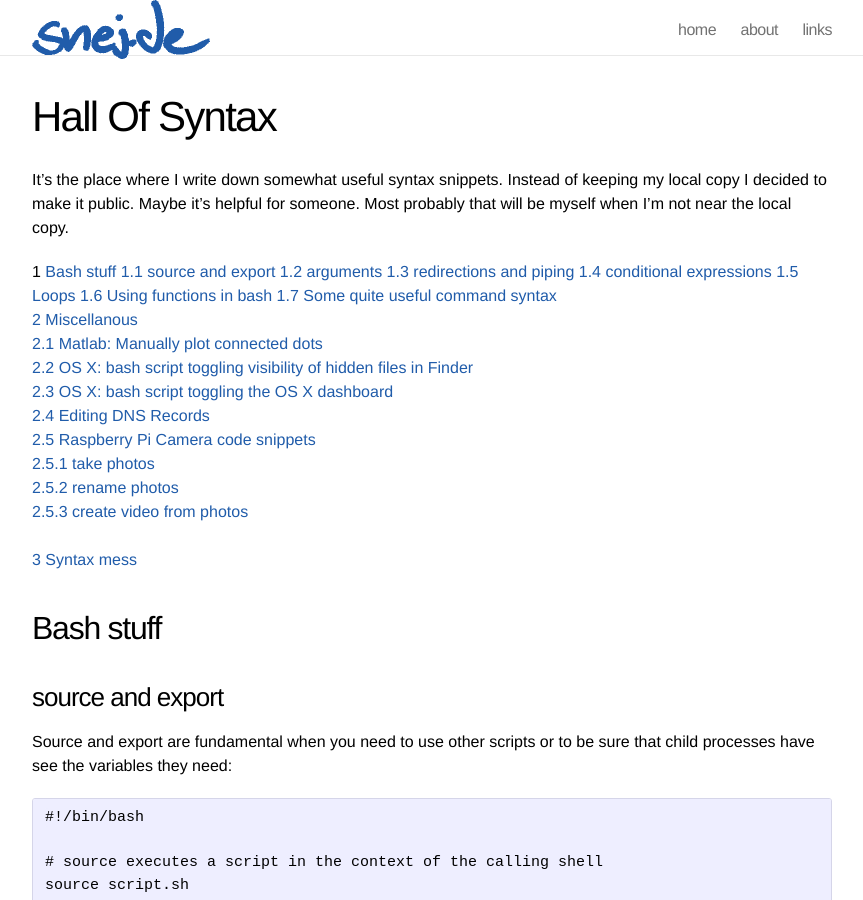
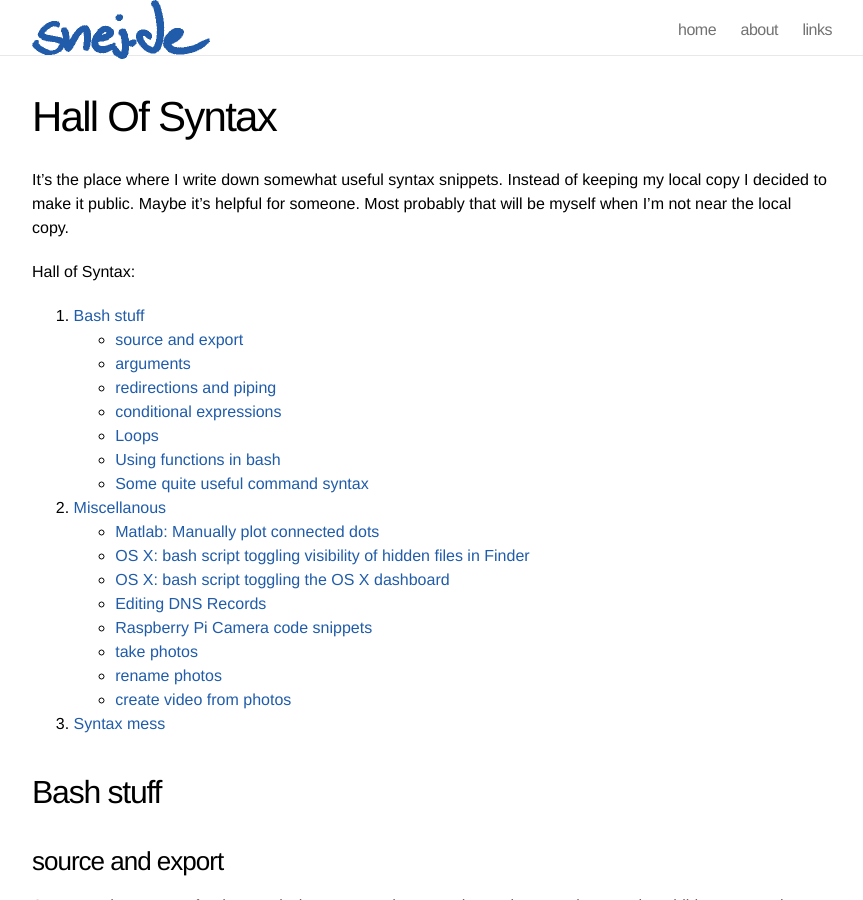
Before and after one commit to jewirth/jewirth.github.io, a Jekyll site: the page built from syntax.md, in a window 1280 px wide and 900 px high. Shown: the whole window, without its empty margins (208-1071 px from the left). Built offline with Jekyll 4.4.1, drawn with Linux system fonts in a browser that asks for light colours.

Commit message:
Update syntax.md

```diff
--- a/syntax.md
+++ b/syntax.md
@@ -6,26 +6,26 @@ permalink: /syntax/
 
 It's the place where I write down somewhat useful syntax snippets. Instead of keeping my local copy I decided to make it public. Maybe it's helpful for someone. Most probably that will be myself when I'm not near the local copy.
 
-1 <a href="#1">Bash stuff<a>
-  1.1 <a href="#11">source and export<a>
-  1.2 <a href="#12">arguments<a>
-  1.3 <a href="#13">redirections and piping<a>
-  1.4 <a href="#14">conditional expressions<a>
-  1.5 <a href="#15">Loops<a>
-  1.6 <a href="#16">Using functions in bash<a>
-  1.7 <a href="#17">Some quite useful command syntax<a>
-<br>
-2 <a href="#2">Miscellanous<br>
-  2.1 <a href="#21">Matlab: Manually plot connected dots<br>
-  2.2 <a href="#22">OS X: bash script toggling visibility of hidden files in Finder<br>
-  2.3 <a href="#23">OS X: bash script toggling the OS X dashboard<br>
-  2.4 <a href="#24">Editing DNS Records<br>
-  2.5 <a href="#25">Raspberry Pi Camera code snippets<br>
-    2.5.1 <a href="#251">take photos<br>
-    2.5.2 <a href="#252">rename photos<br>
-    2.5.3 <a href="#253">create video from photos<br>
-<br>
-3 <a href="#3">Syntax mess</a>
+Hall of Syntax:
+
+1. <a href="#1">Bash stuff</a>
+ - <a href="#11">source and export</a>
+ - <a href="#12">arguments</a>
+ - <a href="#13">redirections and piping</a>
+ - <a href="#14">conditional expressions</a>
+ - <a href="#15">Loops</a>
+ - <a href="#16">Using functions in bash</a>
+ - <a href="#17">Some quite useful command syntax</a>
+2. <a href="#2">Miscellanous</a>
+ - <a href="#21">Matlab: Manually plot connected dots</a>
+ - <a href="#22">OS X: bash script toggling visibility of hidden files in Finder</a>
+ - <a href="#23">OS X: bash script toggling the OS X dashboard</a>
+ - <a href="#24">Editing DNS Records</a>
+ - <a href="#25">Raspberry Pi Camera code snippets</a>
+  - <a href="#251">take photos</a>
+  - <a href="#252">rename photos</a>
+  - <a href="#253">create video from photos</a>
+3. <a href="#3">Syntax mess</a>
 
 <a name="1"></a>
 
```
